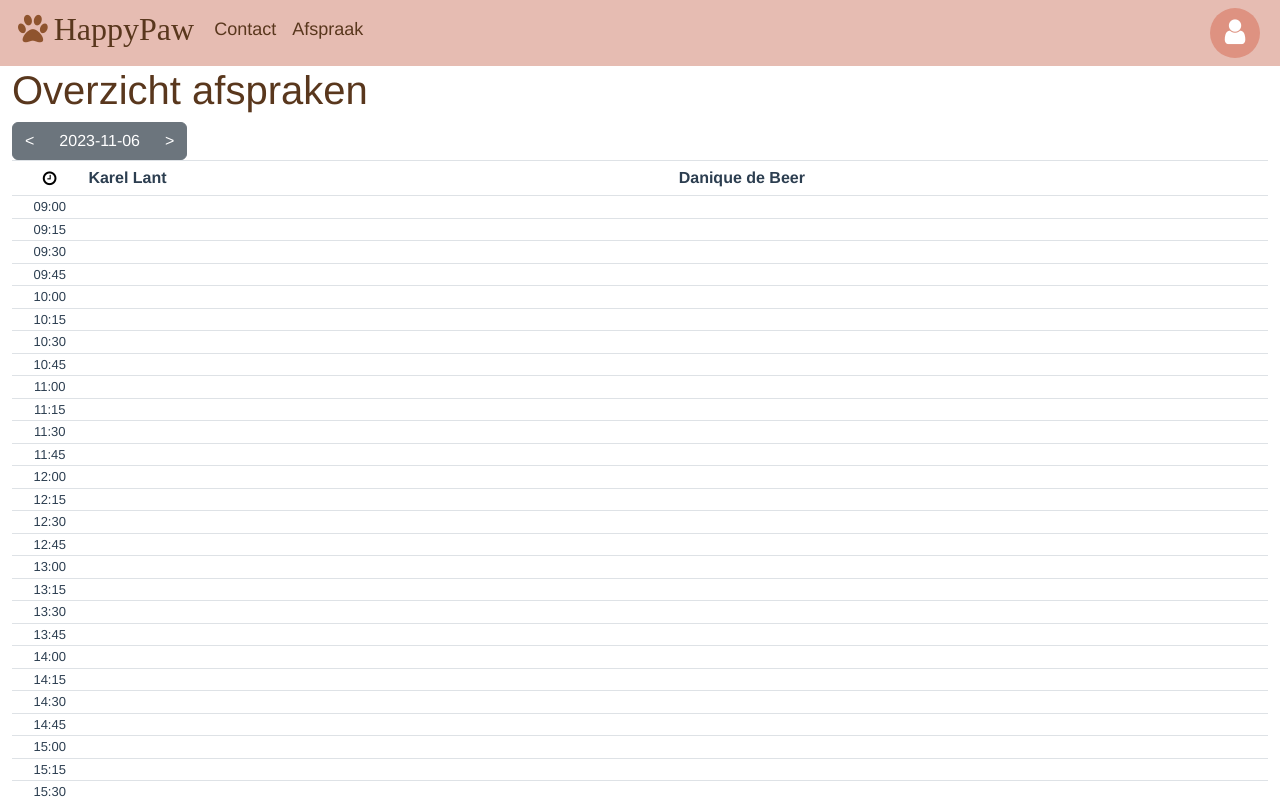
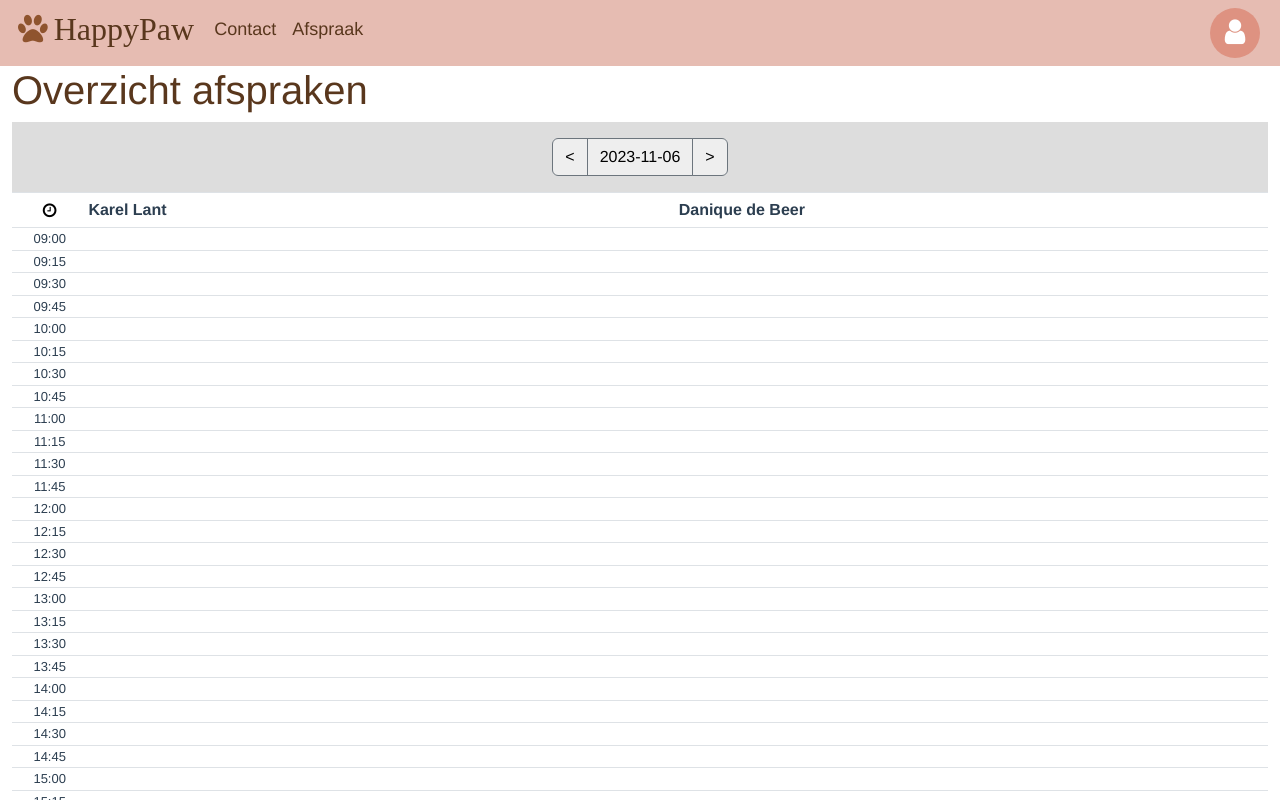
Before and after one commit to Educom-Trainees/educom-dierenartsen, a Vue app: page /overview in a window 1280 px wide. Shown: the top 800 px of the page. Built offline with nearby package versions, Linux system fonts and the light colour scheme.

Commit message:
Added datepicker button

```diff
--- a/src/views/Overview.vue
+++ b/src/views/Overview.vue
@@ -3,13 +3,15 @@
     <div class="row">
         <div class="col-12">
             <h1 class="text-lg text-left">Overzicht afspraken</h1>
-            <div class="datepicker-area">
+
+            <div class="datepicker-area d-flex justify-content-center align-items-center">
                 <div class="btn-group" role="group" aria-label="datepicker">
                     <button type="button" class="btn btn-secondary">&lt;</button>
                     <button type="button" class="btn btn-secondary">{{ date }}</button>
                     <button type="button" class="btn btn-secondary">&gt;</button>
                 </div>
             </div>
+
             <table class="table table-bordered table-responsive">
                 <tr>
                     <th class="icon"><i class="fa fa-clock-o" aria-hidden="true"></i></th>
@@ -243,6 +245,14 @@
     .container-fluid * {
         text-align: left;
     }
+    .datepicker-area {
+        min-height: 70px;
+        background-color: var(--darkGrey);
+    }
+    .datepicker-area .btn-group, .datepicker-area .btn-group .btn {
+        background-color: var(--lightGrey);
+        color: black;
+    }
     .table .icon, .table .time {
         text-align: center;
     }
```
